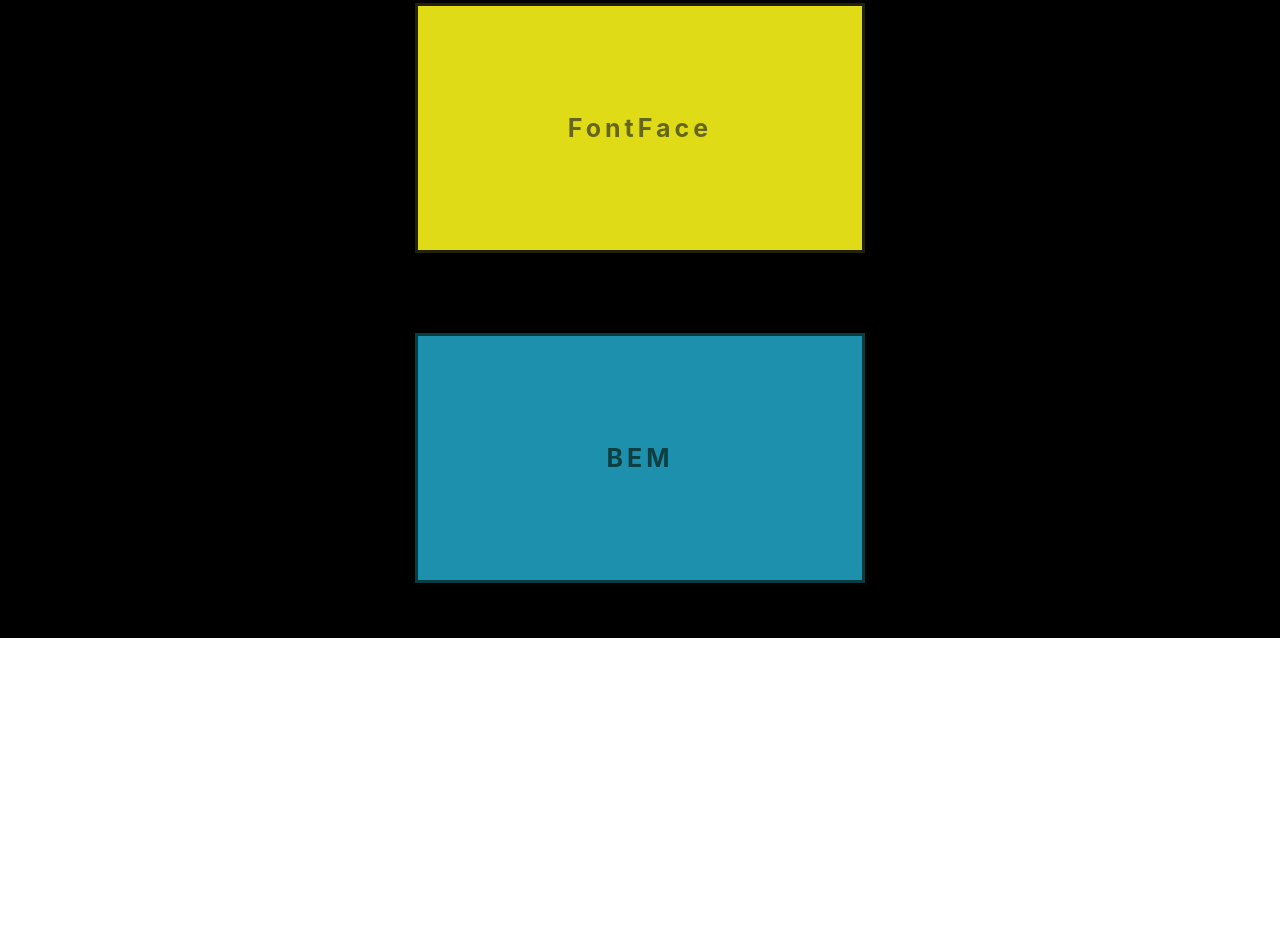
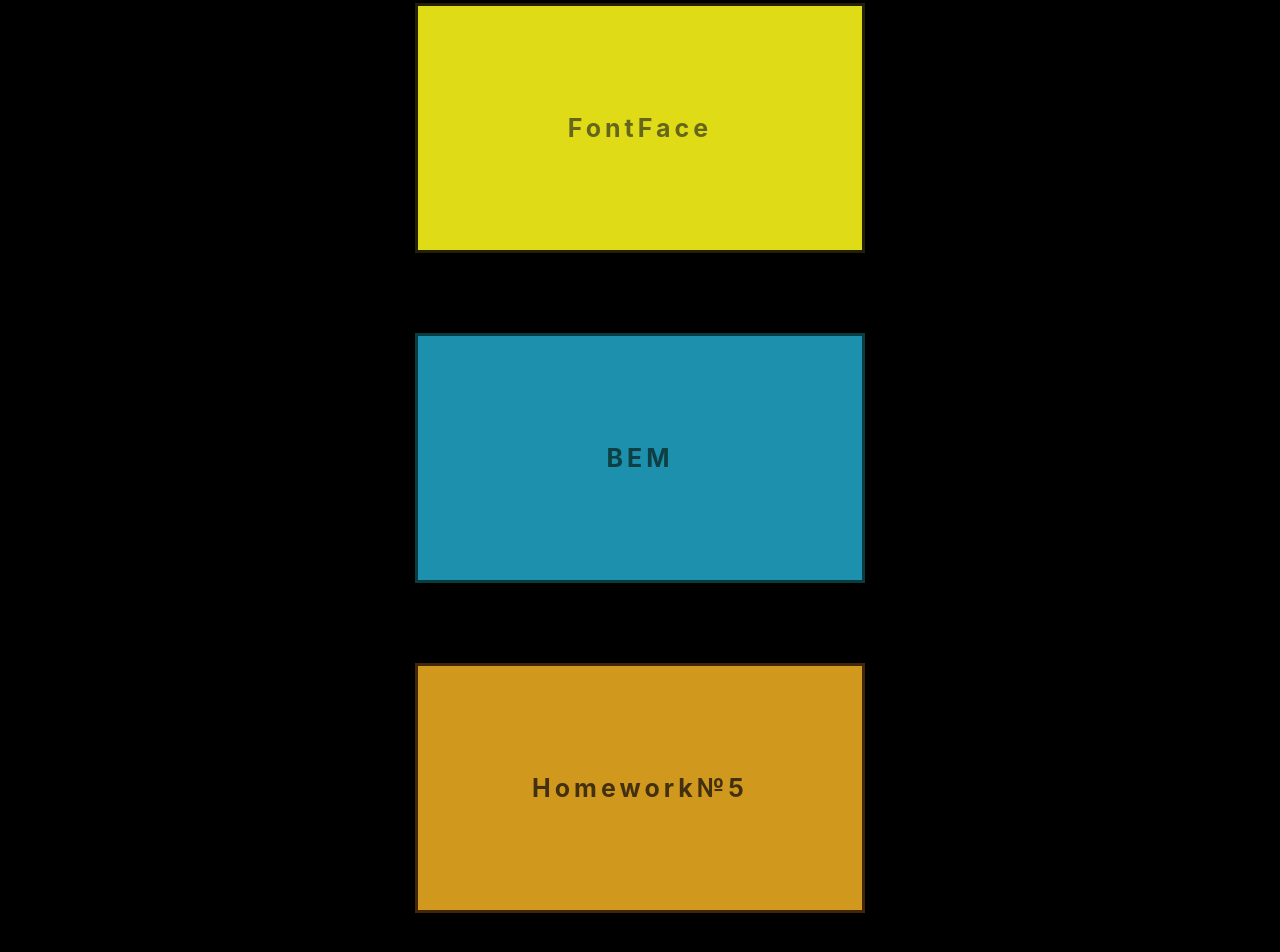
Before and after one commit to KripakDebug/SiteforHomework, a plain HTML site: page index.html in a window 1280 px wide. Shown: the part 1697-2649 px from the top of the page. Before the commit the page ends 2335 px from the top, so only its background shows below. Drawn offline with Linux system fonts and the light colour scheme; a web font is replaced by a local one.

Commit message:
Portfolio

```diff
--- a/index.html
+++ b/index.html
@@ -51,6 +51,14 @@
       >
       BEM
       </a>
+    </a>
+    <a
+    target="_blank"
+    href="https://kripakdebug.github.io/Homework5/"
+    class="section__work"
+  >
+  Homework№5
+  </a>
         </div>
       </div>
     </section>
--- a/scss/style.scss
+++ b/scss/style.scss
@@ -110,6 +110,15 @@
             background-color: rgb(30, 195, 224);
         }
     }
+    &:nth-child(5){
+        color: rgb(66, 48, 14);
+        border: 3px solid rgb(65, 38, 7);
+        transition: all .5s;
+        background-color: rgb(173, 127, 29);
+        &:hover{
+            background-color: rgb(224, 156, 30);
+        }
+    }
   }
 .section__homework{
     display: flex;
```
Also changed, not shown: css/style.css.
